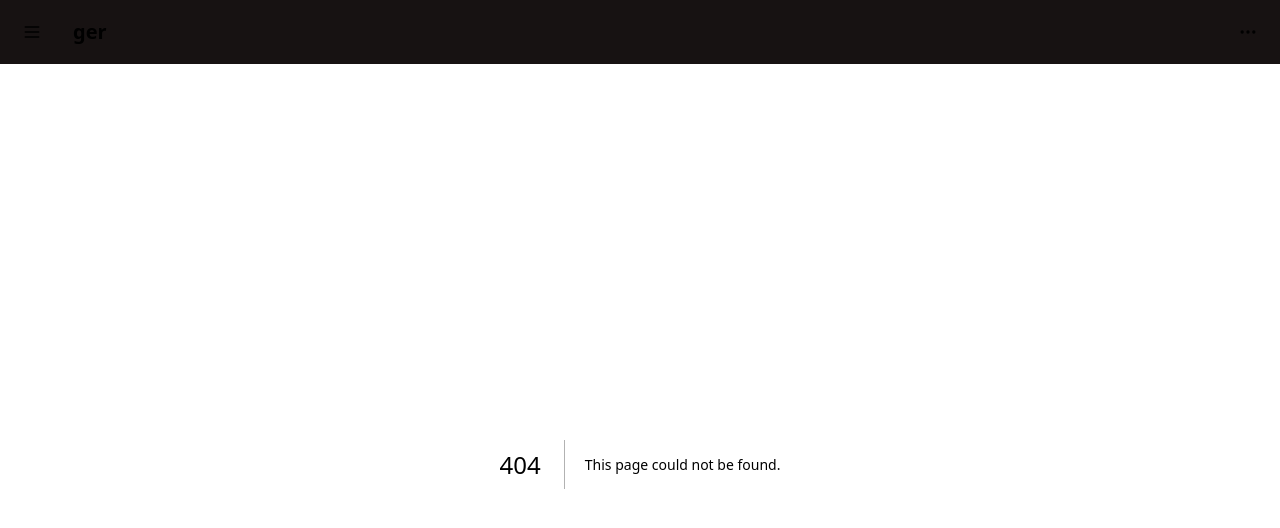
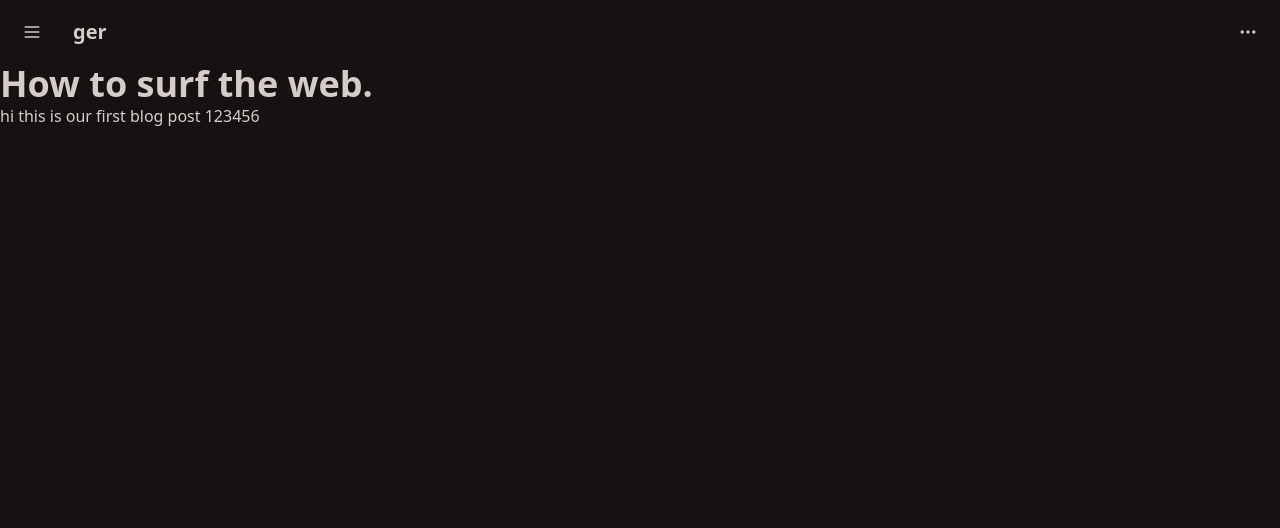
Before and after one commit to grindarius/ger, a Next.js app in the folder packages/frontend/: page /forum/posts/123456 in a window 1280 px wide. Before the commit this address had no page. Shown: the top 528 px of the page. Built offline with nearby package versions, Linux system fonts and the light colour scheme.

Commit message:
rename files

```diff
--- a/packages/frontend/src/pages/forum/index.tsx
+++ b/packages/frontend/src/pages/forum/index.tsx
@@ -27,7 +27,7 @@ export default function Forum (): JSX.Element {
             <tbody>
               <tr>
                 <td>
-                  <Link className="font-bold link link-hover" href="/forum/announcements/123456">How to dive the web.</Link>
+                  <Link className="font-bold link link-hover" href="/forum/posts/123456">How to dive the web.</Link>
                   <div className="flex flex-row">
                     <Link className="text-sm opacity-75 link link-hover" href="/forum/users/grindarius">
                       grindarius
--- a/packages/frontend/src/pages/forum/announcements/[announcementId].tsx
+++ b/packages/frontend/src/pages/forum/posts/[postId].tsx
@@ -2,9 +2,9 @@ import Head from 'next/head'
 import { useRouter } from 'next/router'
 import React from 'react'
 
-export default function Annoucement (): JSX.Element {
+export default function Post (): JSX.Element {
   const router = useRouter()
-  const { announcementId } = router.query
+  const { postId } = router.query
 
   return (
     <>
@@ -15,7 +15,7 @@ export default function Annoucement (): JSX.Element {
       </Head>
       <main className="container mx-auto">
         <h1 className="text-4xl text-current font-bold">How to surf the web.</h1>
-        hi this is our first blog post {announcementId}
+        hi this is our first blog post {postId}
       </main>
     </>
   )
```
